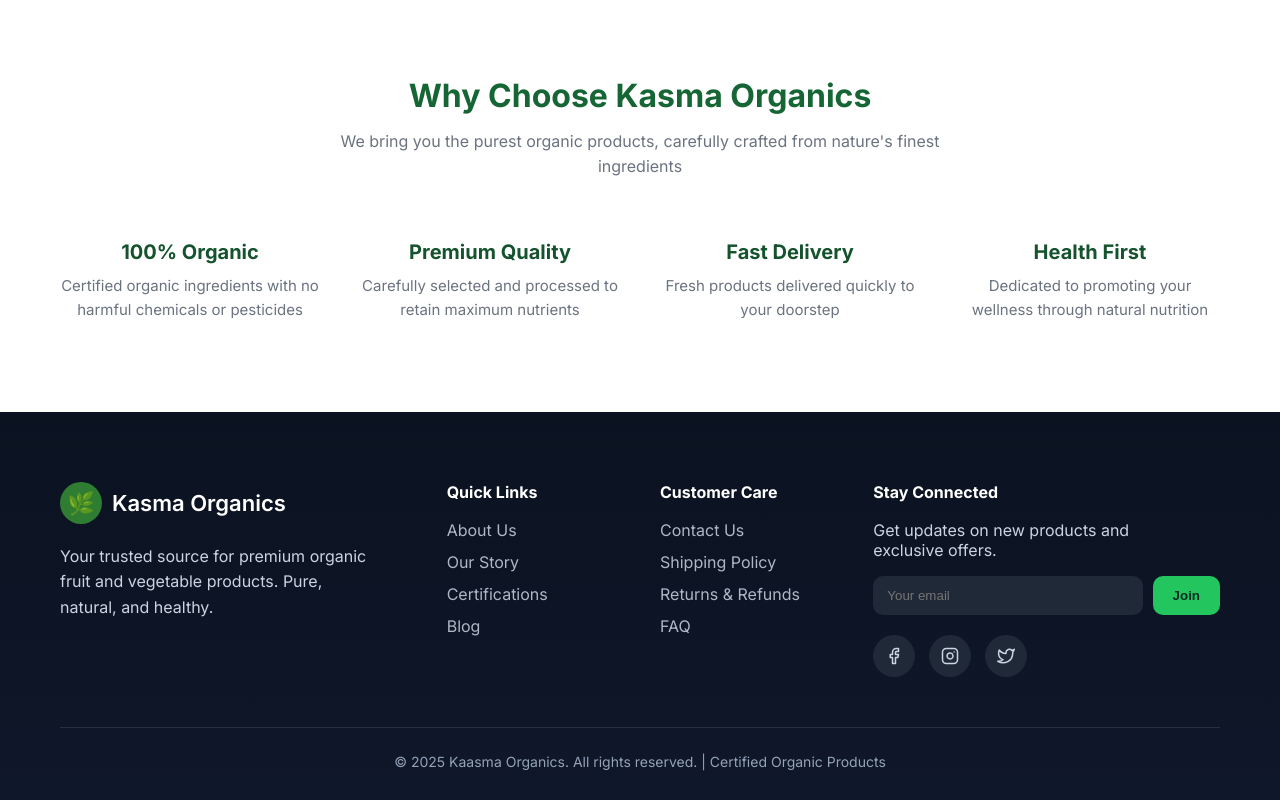
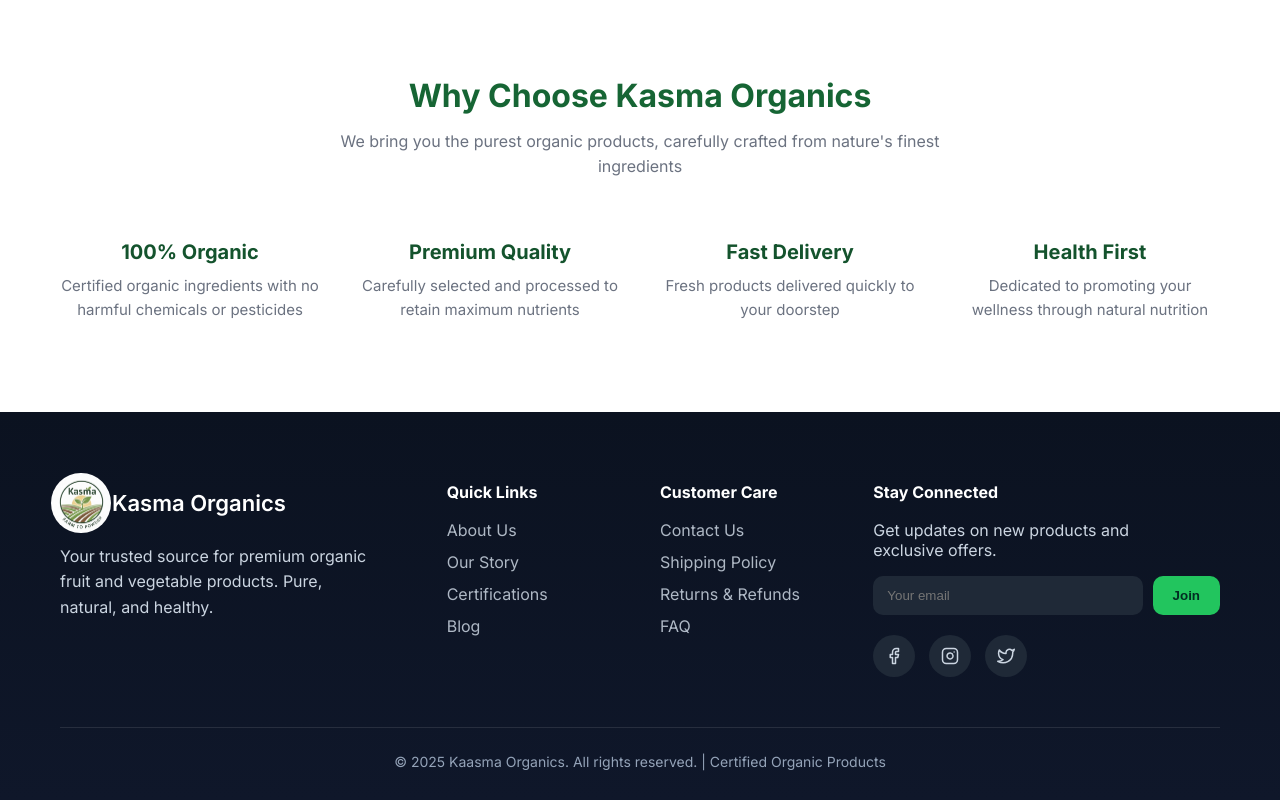
Before and after one commit to Subhash-2910/Project_KaasmaOrganics, a React (Vite) app: page / in a window 1280 px wide. Shown: the part 2730-3530 px from the top of the page. Built offline with nearby package versions, Linux system fonts and the light colour scheme.

Commit message:
Added company icon in footer

```diff
--- a/public/styles.css
+++ b/public/styles.css
@@ -163,7 +163,11 @@
   align-items: center;
   justify-content: center;
 }
-
+.brand-icon img{
+  width: 60px;
+  height: 60px;
+  border-radius: 50%;
+}
 .footer-brand p {
   margin-top: 20px;
   line-height: 1.6;
--- a/src/components/Footer.jsx
+++ b/src/components/Footer.jsx
@@ -1,4 +1,5 @@
 import { FiFacebook, FiInstagram, FiTwitter } from "react-icons/fi";
+import logo from "../assets1/images/kasmalogo.jpeg"
 
 export default function Footer() {
   return (
@@ -7,7 +8,7 @@
         {/* Brand */}
         <div className="footer-brand">
           <div className="brand">
-            <span className="brand-icon">🌿</span>
+            <span className="brand-icon"><img src={logo} alt="" /></span>
             <span className="brand-text">Kasma Organics</span>
           </div>
           <p>
```
